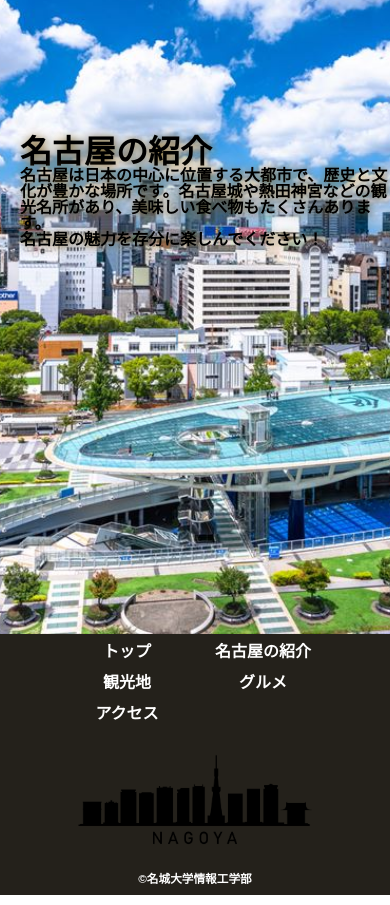
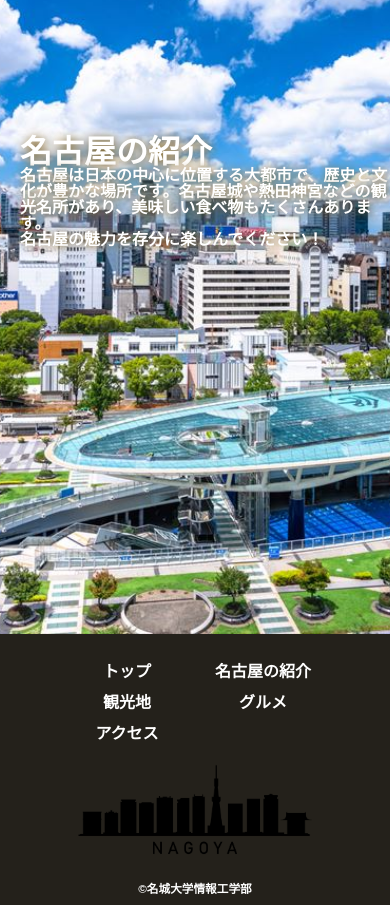
Before and after one commit to seito-kasano/final_groupwork, a plain HTML site: page index.html in a window 390 px wide. Shown: the part 260-1165 px from the top of the page. Drawn offline with Linux system fonts and the light colour scheme; a web font is replaced by a local one.

Commit message:
Update css files
Commit Directly

```diff
--- a/css/common.css
+++ b/css/common.css
@@ -196,7 +196,7 @@ img {
   .footer {
     color: #ffffff;
     background-color: #24211b;
-    padding-top: 10px;
+    padding-top: 30px;
     padding-bottom: 10px;
     display: flex;
     flex-direction: column;
@@ -213,7 +213,7 @@ img {
     grid-template-columns: 1fr 1fr;
     gap: 15px 40px;
     text-align: center;
-      margin-bottom: 20px;
+    margin-bottom: 10px;
   }
 
   .footer .site-menu ul li {
--- a/css/index.css
+++ b/css/index.css
@@ -18,7 +18,7 @@
     margin-right: auto;
     padding-left: 40px;
     padding-bottom: 80px;
-    color: #000000;
+    color: #ffffff;
     font-weight: bold;
     text-shadow: 1px 1px 10px #80611f;
 }
```
Lines whose indentation alone changed are shown as unchanged.
